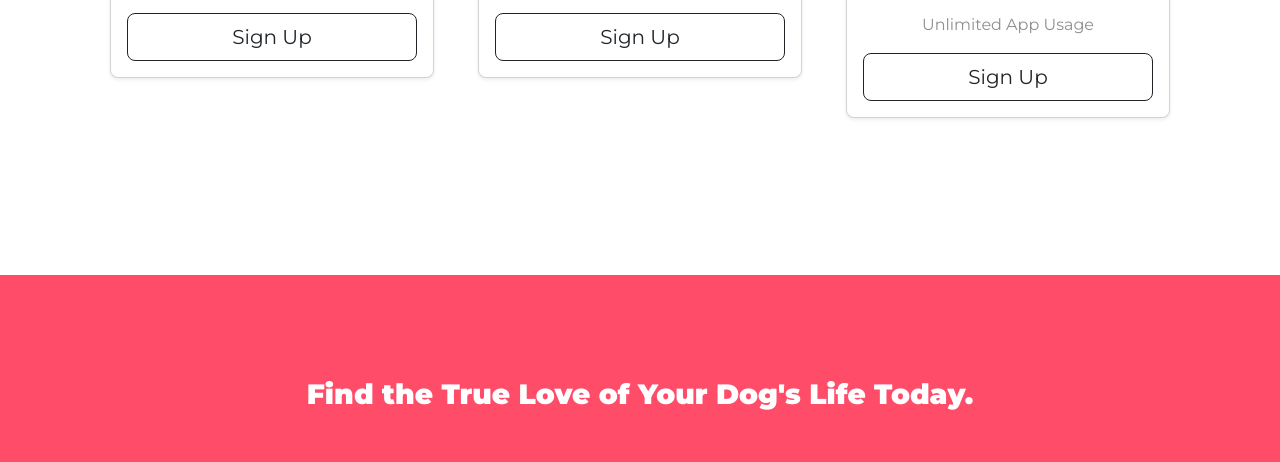
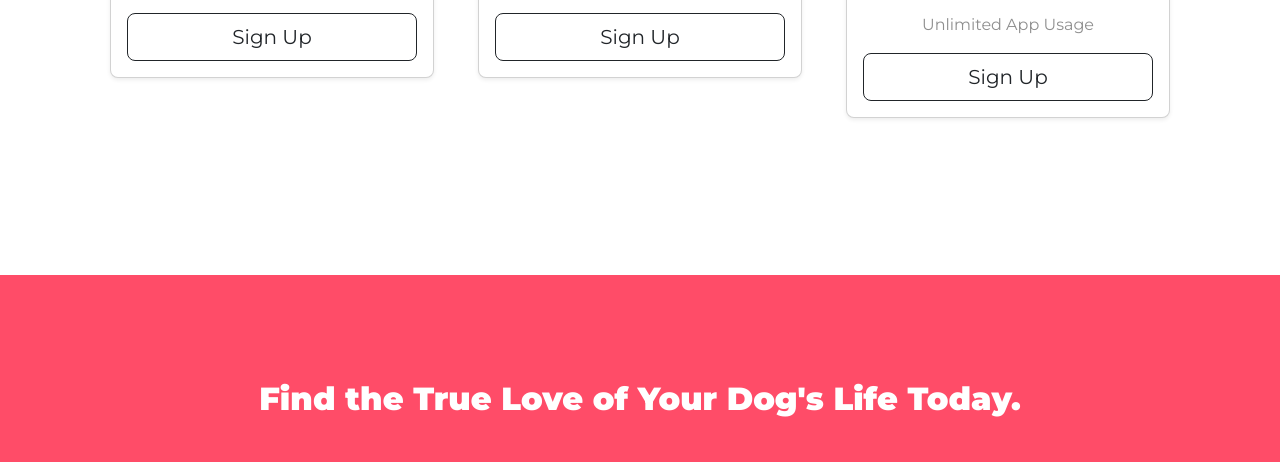
Before and after one commit to KelliBre/tindog, a plain HTML site: page index.html in a window 1280 px wide. Shown: the part 2347-2809 px from the top of the page. Drawn offline with nearby package versions, Linux system fonts and the light colour scheme.

Commit message:
Added styling

```diff
--- a/css/styles.css
+++ b/css/styles.css
@@ -150,13 +150,17 @@ position: relative;
     padding: 7% 15%;
 }
 
+#cta h3{
+    font-size: 2rem;
+}
+
 /* Footer */
 #footer{
 text-align: center;
 }
 
 .social-icon{
-margin: 1%;
+    margin: 1%;
 }
 
 /* Mobile Styling */
```
